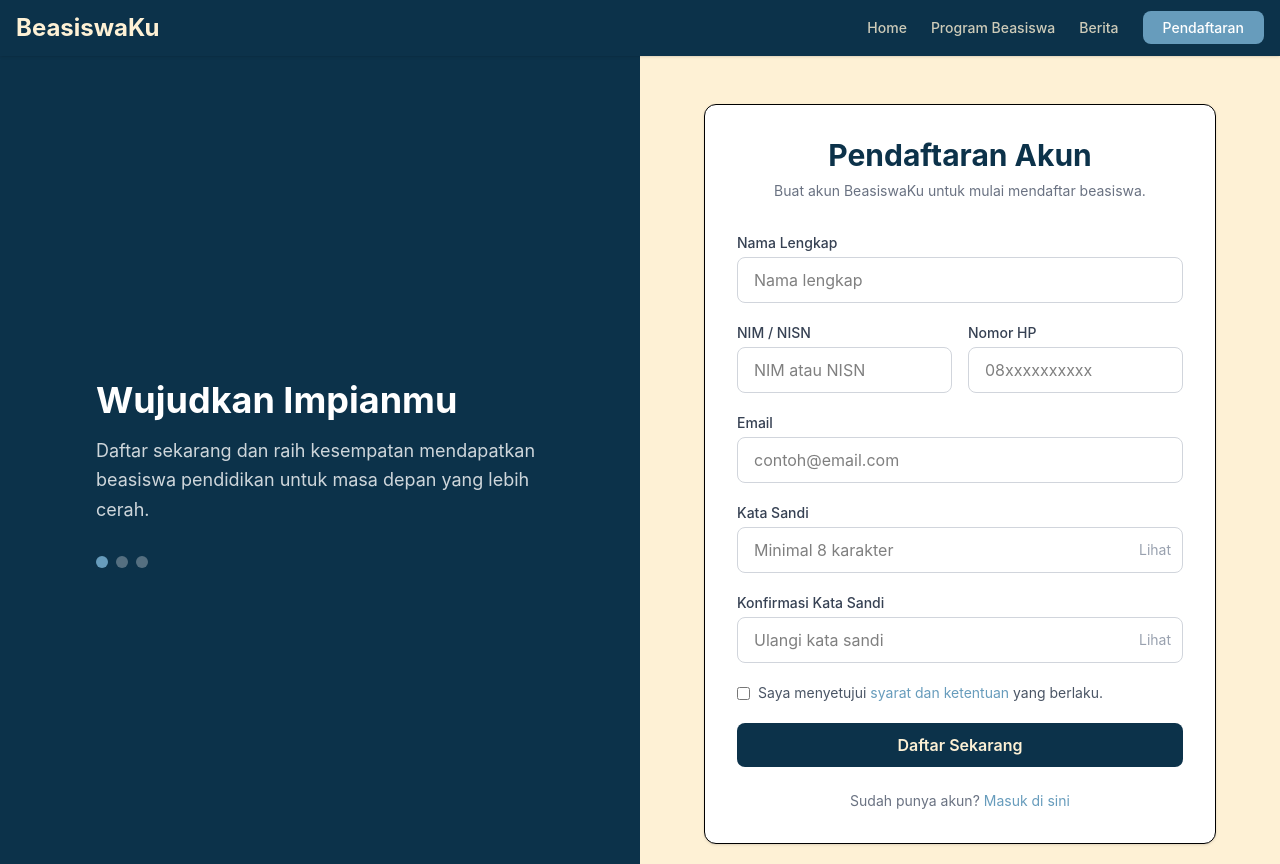
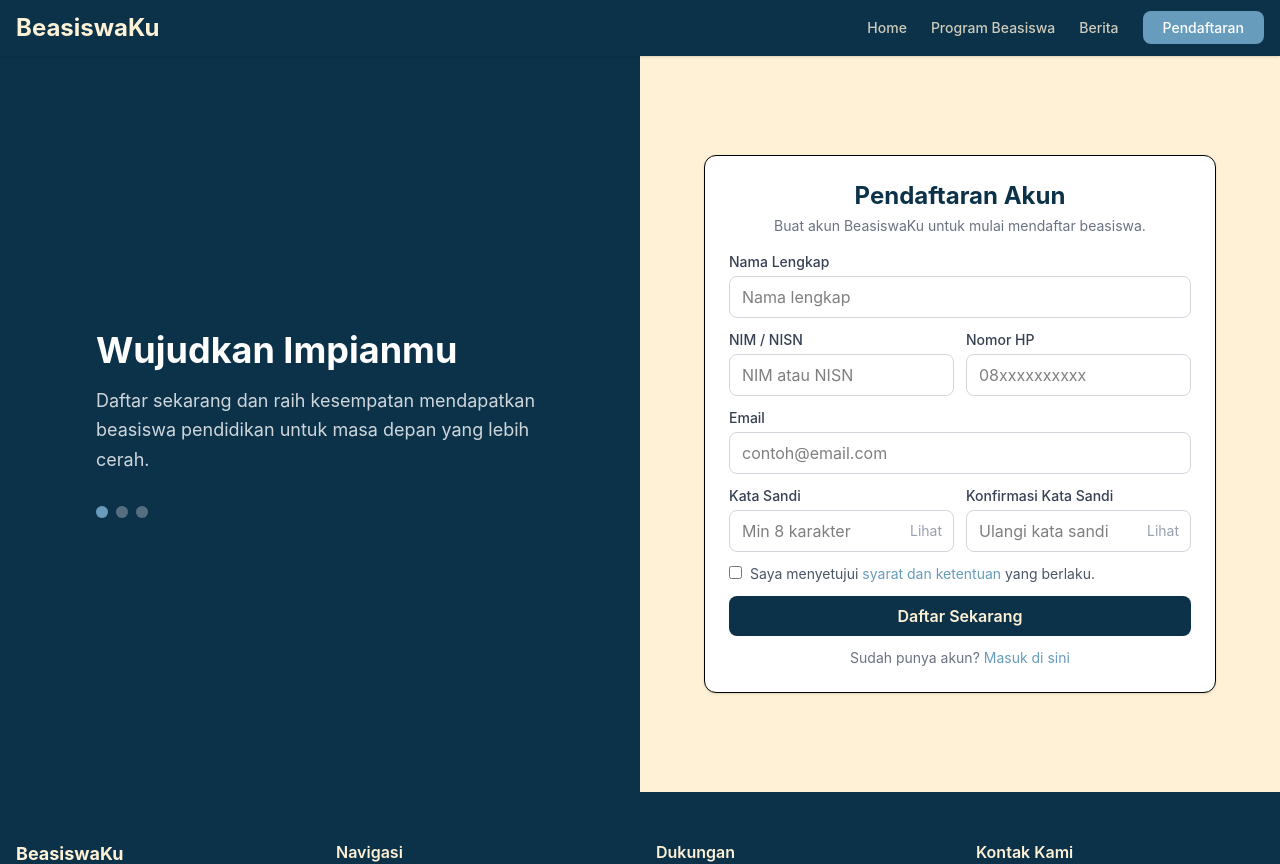
Before and after one commit to nadhifaasty/Project-BeasiswaKu-RSI-Kelompok5B, a React (Vite) app in the folder frontend/: page /daftar in a window 1280 px wide. Shown: the top 864 px of the page. Built offline with nearby package versions, Linux system fonts and the light colour scheme.

Commit message:
Register: compact spacing biar muat satu layar tanpa scroll

```diff
--- a/frontend/src/pages/RegisterPage.tsx
+++ b/frontend/src/pages/RegisterPage.tsx
@@ -20,33 +20,34 @@ function RegisterPage() {
           </div>
         </div>
       </div>
-      <div className="w-full md:w-1/2 flex items-center justify-center px-4 py-12">
-        <div className="bg-white rounded-xl p-8 shadow-sm border w-full max-w-lg">
-          <h1 className="text-3xl font-bold text-primary mb-2 text-center">Pendaftaran Akun</h1>
-          <p className="text-gray-500 text-center mb-8 text-sm">Buat akun BeasiswaKu untuk mulai mendaftar beasiswa.</p>
-          <form className="space-y-5">
+      <div className="w-full md:w-1/2 flex items-center justify-center px-4 py-6">
+        <div className="bg-white rounded-xl p-6 shadow-sm border w-full max-w-lg">
+          <h1 className="text-2xl font-bold text-primary mb-1 text-center">Pendaftaran Akun</h1>
+          <p className="text-gray-500 text-center mb-4 text-sm">Buat akun BeasiswaKu untuk mulai mendaftar beasiswa.</p>
+          <form className="space-y-3">
             <div>
               <label className="block text-sm font-medium text-gray-700 mb-1">Nama Lengkap</label>
-              <input type="text" className="w-full border border-gray-300 rounded-lg px-4 py-2.5 focus:outline-none focus:ring-2 focus:ring-accent" placeholder="Nama lengkap" />
+              <input type="text" className="w-full border border-gray-300 rounded-lg px-3 py-2 focus:outline-none focus:ring-2 focus:ring-accent" placeholder="Nama lengkap" />
             </div>
-            <div className="grid grid-cols-2 gap-4">
+            <div className="grid grid-cols-2 gap-3">
               <div>
                 <label className="block text-sm font-medium text-gray-700 mb-1">NIM / NISN</label>
-                <input type="text" className="w-full border border-gray-300 rounded-lg px-4 py-2.5 focus:outline-none focus:ring-2 focus:ring-accent" placeholder="NIM atau NISN" />
+                <input type="text" className="w-full border border-gray-300 rounded-lg px-3 py-2 focus:outline-none focus:ring-2 focus:ring-accent" placeholder="NIM atau NISN" />
               </div>
               <div>
                 <label className="block text-sm font-medium text-gray-700 mb-1">Nomor HP</label>
-                <input type="text" className="w-full border border-gray-300 rounded-lg px-4 py-2.5 focus:outline-none focus:ring-2 focus:ring-accent" placeholder="08xxxxxxxxxx" />
+                <input type="text" className="w-full border border-gray-300 rounded-lg px-3 py-2 focus:outline-none focus:ring-2 focus:ring-accent" placeholder="08xxxxxxxxxx" />
               </div>
             </div>
             <div>
               <label className="block text-sm font-medium text-gray-700 mb-1">Email</label>
-              <input type="email" className="w-full border border-gray-300 rounded-lg px-4 py-2.5 focus:outline-none focus:ring-2 focus:ring-accent" placeholder="contoh@email.com" />
+              <input type="email" className="w-full border border-gray-300 rounded-lg px-3 py-2 focus:outline-none focus:ring-2 focus:ring-accent" placeholder="contoh@email.com" />
             </div>
+          <div className="grid grid-cols-1 sm:grid-cols-2 gap-3">
             <div>
               <label className="block text-sm font-medium text-gray-700 mb-1">Kata Sandi</label>
               <div className="relative">
-                <input type={showPassword ? 'text' : 'password'} className="w-full border border-gray-300 rounded-lg px-4 py-2.5 pr-10 focus:outline-none focus:ring-2 focus:ring-accent" placeholder="Minimal 8 karakter" />
+                <input type={showPassword ? 'text' : 'password'} className="w-full border border-gray-300 rounded-lg px-3 py-2 pr-10 focus:outline-none focus:ring-2 focus:ring-accent" placeholder="Min 8 karakter" />
                 <button type="button" onClick={() => setShowPassword(!showPassword)} className="absolute right-3 top-1/2 -translate-y-1/2 text-gray-400 text-sm">
                   {showPassword ? 'Sembunyi' : 'Lihat'}
                 </button>
@@ -55,21 +56,22 @@ function RegisterPage() {
             <div>
               <label className="block text-sm font-medium text-gray-700 mb-1">Konfirmasi Kata Sandi</label>
               <div className="relative">
-                <input type={showConfirm ? 'text' : 'password'} className="w-full border border-gray-300 rounded-lg px-4 py-2.5 pr-10 focus:outline-none focus:ring-2 focus:ring-accent" placeholder="Ulangi kata sandi" />
+                <input type={showConfirm ? 'text' : 'password'} className="w-full border border-gray-300 rounded-lg px-3 py-2 pr-10 focus:outline-none focus:ring-2 focus:ring-accent" placeholder="Ulangi kata sandi" />
                 <button type="button" onClick={() => setShowConfirm(!showConfirm)} className="absolute right-3 top-1/2 -translate-y-1/2 text-gray-400 text-sm">
                   {showConfirm ? 'Sembunyi' : 'Lihat'}
                 </button>
               </div>
             </div>
+          </div>
             <label className="flex items-start gap-2 text-sm">
-              <input type="checkbox" className="mt-1 rounded border-gray-300" />
+              <input type="checkbox" className="mt-0.5 rounded border-gray-300" />
               <span className="text-gray-600">Saya menyetujui <a href="#" className="text-accent hover:underline">syarat dan ketentuan</a> yang berlaku.</span>
             </label>
-            <button type="submit" className="w-full bg-primary text-secondary py-2.5 rounded-lg font-semibold hover:bg-primary-light transition">
+            <button type="submit" className="w-full bg-primary text-secondary py-2 rounded-lg font-semibold hover:bg-primary-light transition">
               Daftar Sekarang
             </button>
           </form>
-          <p className="text-center text-sm text-gray-500 mt-6">
+          <p className="text-center text-sm text-gray-500 mt-3">
             Sudah punya akun? <Link to="/login" className="text-accent hover:underline">Masuk di sini</Link>
           </p>
         </div>
```
